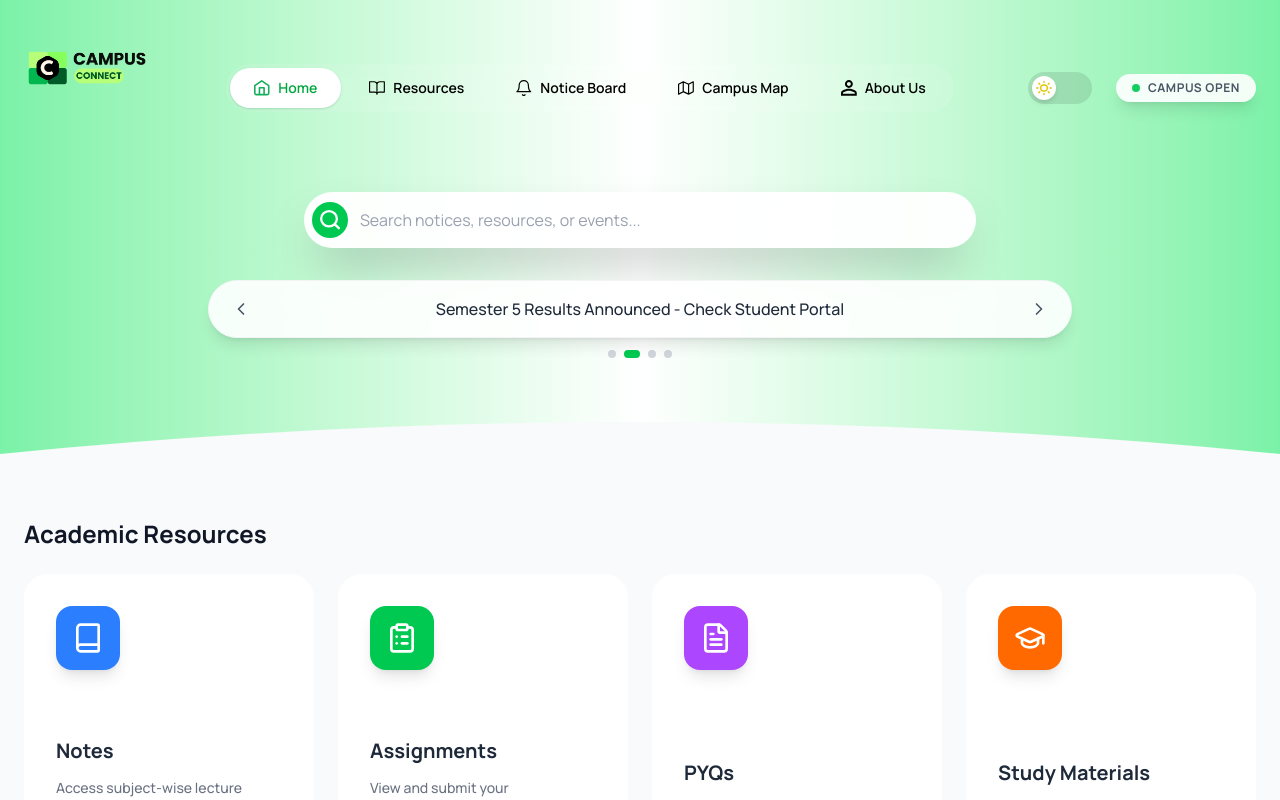
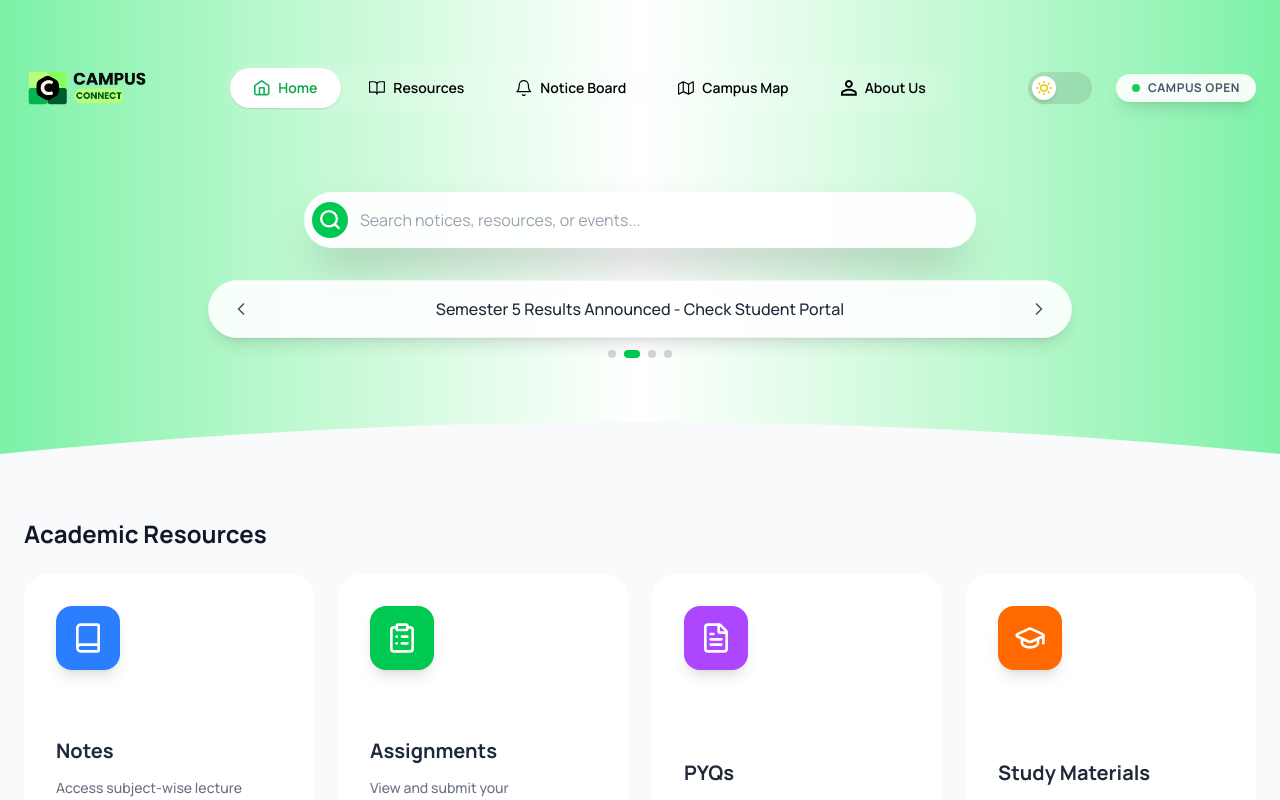
Before and after one commit to Pruthivi13/campus-connect, a React (Vite) app: page / in a window 1280 px wide. Shown: the top 800 px of the page. Built offline with nearby package versions, Linux system fonts and the light colour scheme.

Commit message:
Add support for dark mode logo

```diff
--- a/src/components/Header.jsx
+++ b/src/components/Header.jsx
@@ -72,8 +72,12 @@ const Header = () => {
         {/* Unified Navigation Bar */}
         <div className="flex justify-between items-center mb-10">
           {/* Logo - Brand Element */}
-          <div className="flex-shrink-0">
-            <img src="/logo.png" alt="Campus Connect Logo" className="h-32 w-auto" />
+          <div className="flex-shrink-0 flex items-center h-full">
+            <img
+              src={theme === 'dark' ? "/logo-dark.png" : "/logo.png"}
+              alt="Campus Connect Logo"
+              className="h-32 w-auto object-contain translate-y-5"
+            />
           </div>
 
           {/* Navigation - Center */}
```
Also changed, not shown: public/logo-dark.png.
